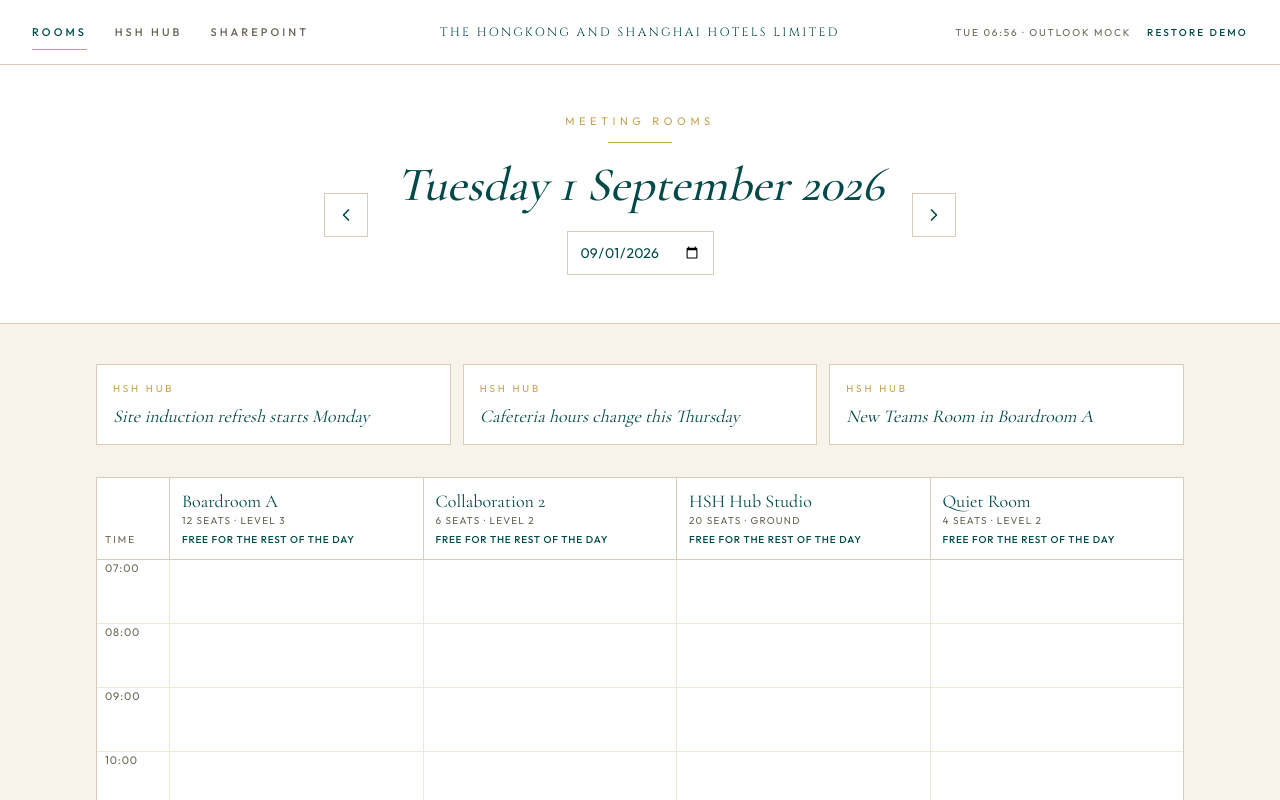
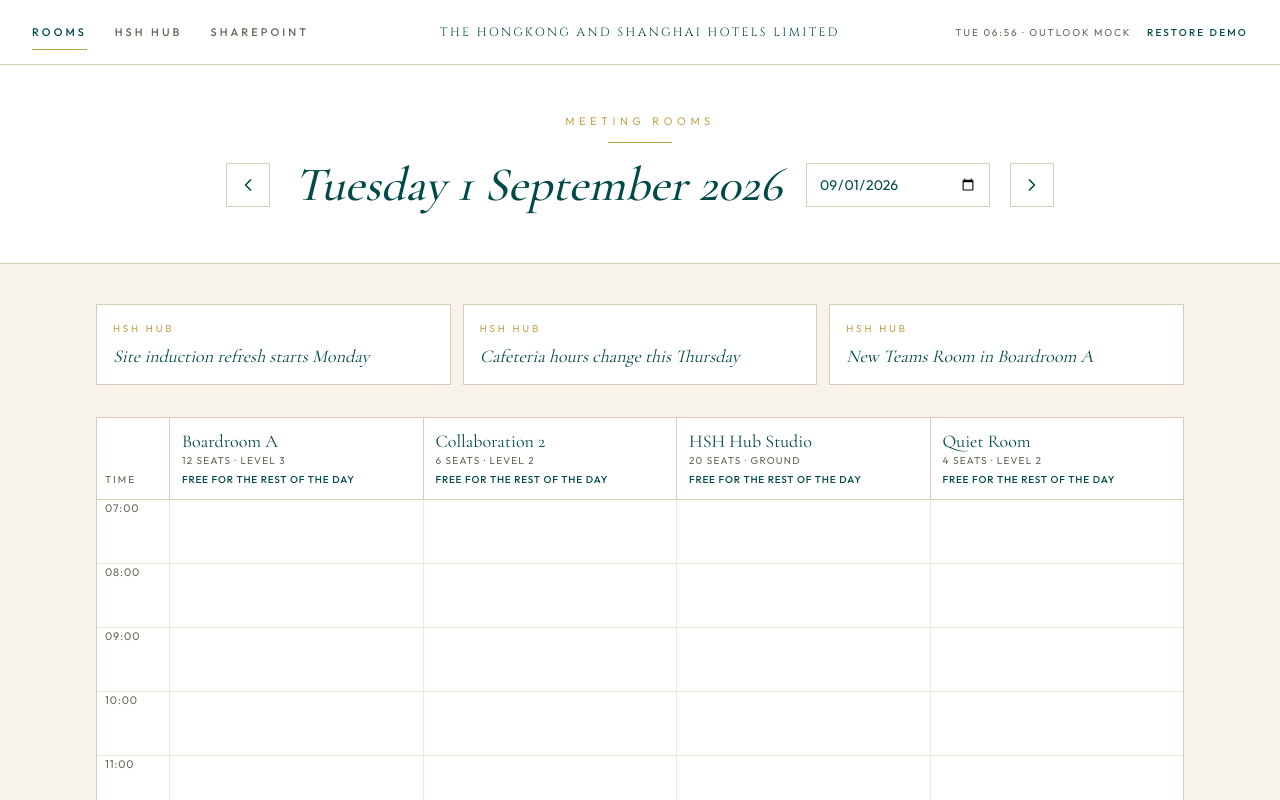
Before and after one commit to joywang0305/HSHDashboard, a Next.js app: page / in a window 1280 px wide. Shown: the top 800 px of the page. Built offline with nearby package versions, Linux system fonts and the light colour scheme.

Commit message:
Place the date picker on the same row as the day heading.
The control now sits to the right of the date text, between the previous and next buttons.

Co-authored-by: wangbingwei <wangbingwei@gmail.com>

```diff
--- a/src/components/page-hero.tsx
+++ b/src/components/page-hero.tsx
@@ -69,7 +69,7 @@ export function DayIntro({
         {eyebrow}
       </p>
       <span className="my-3 mx-auto block h-px w-16 bg-[#c5a44e]" />
-      <div className="flex flex-wrap items-center justify-center gap-3 md:gap-5">
+      <div className="flex items-center justify-center gap-3 md:gap-5">
         <button
           type="button"
           aria-label="Previous day"
@@ -78,9 +78,8 @@ export function DayIntro({
         >
           <ChevronLeft className="size-5" />
         </button>
-        <div className="min-w-0">
         <h1
-            className="px-2 text-2xl font-medium italic leading-tight text-[#004b49] sm:text-3xl md:text-5xl"
+          className="min-w-0 px-1 text-xl font-medium italic leading-tight text-[#004b49] sm:text-3xl md:text-5xl"
           style={{ fontFamily: "var(--font-cormorant), serif" }}
         >
           {formatDayLabel(date)}
@@ -94,9 +93,8 @@ export function DayIntro({
           }}
           onClick={openPicker}
           aria-label="Choose a date"
-            className="mx-auto mt-4 block h-11 border border-[#d9cdb8] bg-white px-3 text-sm text-[#004b49] outline-none focus:border-[#c5a44e]"
+          className="h-11 w-[11.5rem] shrink-0 border border-[#d9cdb8] bg-white px-3 text-sm text-[#004b49] outline-none focus:border-[#c5a44e]"
         />
-        </div>
         <button
           type="button"
           aria-label="Next day"
```
Lines whose indentation alone changed are shown as unchanged.
